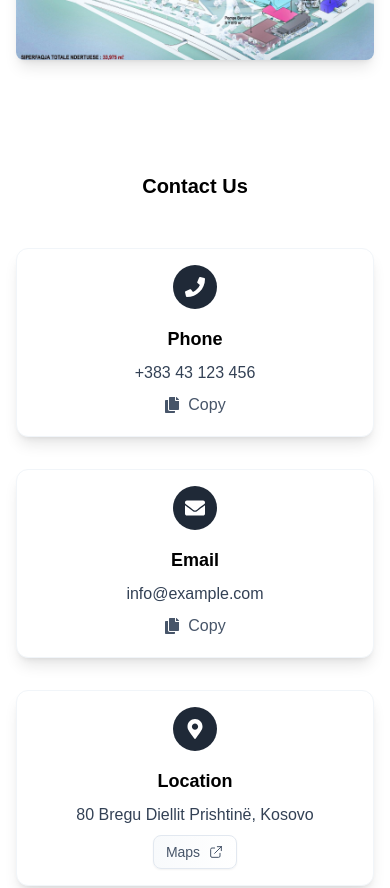
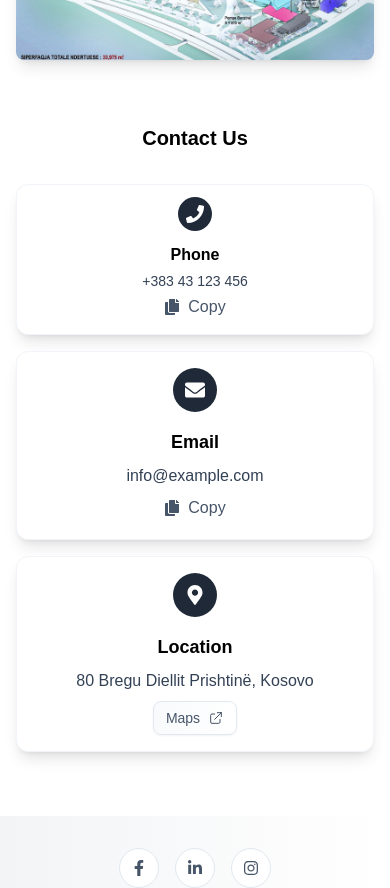
Before and after one commit to agonhamiti/Plotform, a React (Vite) app in the folder architecture/: page /our-projects in a window 390 px wide. Shown: the part 1520-2408 px from the top of the page. Built offline with nearby package versions, Linux system fonts and the light colour scheme; a web font is replaced by a local one.

Commit message:
Hot fix!

```diff
--- a/architecture/src/sections/Footer.jsx
+++ b/architecture/src/sections/Footer.jsx
@@ -3,9 +3,9 @@ import { FaFacebookF, FaLinkedinIn, FaInstagram } from 'react-icons/fa';
 
 const Footer = () => {
   const socialLinks = [
-    { icon: <FaFacebookF />, url: 'https://www.facebook.com/agonhamiti' },
-    { icon: <FaLinkedinIn />, url: 'https://www.linkedin.com/in/agon-hamiti-3a0013238' },
-    { icon: <FaInstagram />, url: 'https://www.instagram.com/agonhamiti' }
+    { name: 'Facebook', icon: <FaFacebookF />, url: 'https://www.facebook.com/agonhamiti' },
+    { name: 'LinkedIn', icon: <FaLinkedinIn />, url: 'https://www.linkedin.com/in/agon-hamiti-3a0013238' },
+    { name: 'Instagram', icon: <FaInstagram />, url: 'https://www.instagram.com/agonhamiti' }
   ];
 
   return (
@@ -13,12 +13,13 @@ const Footer = () => {
       <div className="max-w-7xl mx-auto px-4 sm:px-6 lg:px-8">
         <div className="flex flex-col items-center justify-center space-y-6">
           <div className="flex items-center space-x-4">
-            {socialLinks.map((social, index) => (
+            {socialLinks.map((social) => (
               <a
-                key={index}
+                key={social.name}
                 href={social.url}
                 target="_blank"
                 rel="noopener noreferrer"
+                aria-label={`Visit our ${social.name} page`}
                 className="w-10 h-10 flex items-center justify-center rounded-full bg-white border border-slate-200 text-slate-600 hover:text-slate-900 hover:border-slate-300 hover:shadow-md transition-all duration-200"
               >
                 {social.icon}
--- a/architecture/src/sections/Hero.jsx
+++ b/architecture/src/sections/Hero.jsx
@@ -82,7 +82,6 @@ const Hero = () => {
           >
             <div
               className="
-                px-8 py-3
                 bg-white/10
                 text-white font-medium
                 rounded-full
@@ -93,29 +92,26 @@ const Hero = () => {
                 border border-white/20
                 hover:border-white/40
                 backdrop-blur-sm
+                text-base sm:text-lg
+                px-6 sm:px-8 md:px-10
+                py-2.5 sm:py-3 md:py-4
               "
-              style={{
-                fontSize: 'clamp(0.9rem, 2.5vw, 1.2rem)',
-                padding: 'clamp(0.75rem, 1.5vw, 1.25rem) clamp(1.5rem, 3vw, 2.5rem)',
-              }}
             >
-              <span className="relative z-10 group-hover:text-white">
+              <span className="relative z-10 group-hover:text-white whitespace-nowrap">
                 Start Your Project
               </span>
-              <div
-                className="
-                  absolute inset-0
-                  bg-gradient-to-r from-white/10 to-white/20
-                  opacity-0 group-hover:opacity-100
-                  transition-all duration-500 ease-out
-                "
-              ></div>
+              <div className="absolute inset-0 bg-gradient-to-r from-white/10 to-white/20 opacity-0 group-hover:opacity-100 transition-all duration-500 ease-out"></div>
             </div>
           </a>
         </div>
 
-        {/* Scroll Indicator Text */}
-        <div className="absolute bottom-8 w-full flex justify-center z-30">
+        {/* Mobile version - shows below button */}
+        <span className="text-white/90 text-sm animate-bounce mt-6 md:hidden">
+          ↓ Explore Our Projects Below
+        </span>
+
+        {/* Desktop version - shows at bottom */}
+        <div className="absolute bottom-8 w-full hidden md:flex justify-center z-30">
           <span className="text-white/90 text-sm animate-bounce">
             ↓ Explore Our Projects Below
           </span>
--- a/architecture/src/sections/OurProjects.jsx
+++ b/architecture/src/sections/OurProjects.jsx
@@ -337,22 +337,22 @@ const OurProjects = () => {
         </div>
       )}
 
-      {/* Contact Section - Updated Version */}
-      <div className="max-w-7xl mx-auto px-4 sm:px-6 lg:px-8 my-28">
-        <h2 className="text-xl sm:text-3xl font-bold text-center mb-12">Contact Us</h2>
+      {/* Contact Section */}
+      <div className="max-w-7xl mx-auto px-4 sm:px-6 lg:px-8 my-16 sm:my-28">
+        <h2 className="text-xl sm:text-3xl font-bold text-center mb-8 sm:mb-12">Contact Us</h2>
 
-        <div className="grid grid-cols-1 md:grid-cols-3 gap-8">
+        <div className="grid grid-cols-1 md:grid-cols-3 gap-4 sm:gap-8">
           {/* Phone Card */}
-          <div className="p-4 rounded-xl bg-white shadow-lg hover:shadow-xl transition-all duration-300 border border-slate-100">
-            <div className="flex flex-col items-center gap-4">
-              <div className="bg-gray-800 p-3 rounded-full">
-                <FaPhone className="text-white text-xl" />
+          <div className="p-3 sm:p-4 rounded-xl bg-white shadow-lg hover:shadow-xl transition-all duration-300 border border-slate-100">
+            <div className="flex flex-col items-center gap-3 sm:gap-4">
+              <div className="bg-gray-800 p-2 sm:p-3 rounded-full">
+                <FaPhone className="text-white text-lg sm:text-xl" />
               </div>
               <div className="text-center">
-                <h3 className="text-lg font-semibold mb-2">Phone</h3>
+                <h3 className="text-base sm:text-lg font-semibold mb-1 sm:mb-2">Phone</h3>
                 <a
                   href={`tel:${phone.replace(/\s+/g, '')}`}
-                  className="text-slate-700 hover:text-black transition-colors block mb-2"
+                  className="text-sm sm:text-base text-slate-700 hover:text-black transition-colors block mb-1 sm:mb-2"
                 >
                   {phone}
                 </a>
--- a/architecture/src/sections/Projects.jsx
+++ b/architecture/src/sections/Projects.jsx
@@ -59,14 +59,14 @@ const Projects = () => {
         <div className="grid lg:grid-cols-1 gap-10">
           <div className="flex flex-col justify-between">
             <div className="space-y-6 text-gray-900 mt-12 lg:mt-20">
-              <h3 className="text-sm font-semibold uppercase tracking-wider text-gray-500">
+              <h2 className="text-sm font-semibold uppercase tracking-wider text-gray-500">
                 Our Projects
+              </h2>
+              <h3 className="text-3xl sm:text-4xl lg:text-5xl font-extrabold leading-tight text-gray-800">
+                Crafting Architectural Masterpieces
               </h3>
-              <h1 className="text-3xl sm:text-4xl lg:text-5xl font-extrabold leading-tight text-gray-800">
-                Crafting Architectural Masterpieces
-              </h1>
               <p className="text-base sm:text-lg lg:text-xl text-gray-600">
-              Shaping Visions into Stunning Architectural Masterpieces"
+                Shaping Visions into Stunning Architectural Masterpieces
               </p>
               <Button link="our-projects">Explore Projects</Button>
             </div>
```
Also changed, not shown: architecture/src/sections/OurTeam.jsx (deleted).
